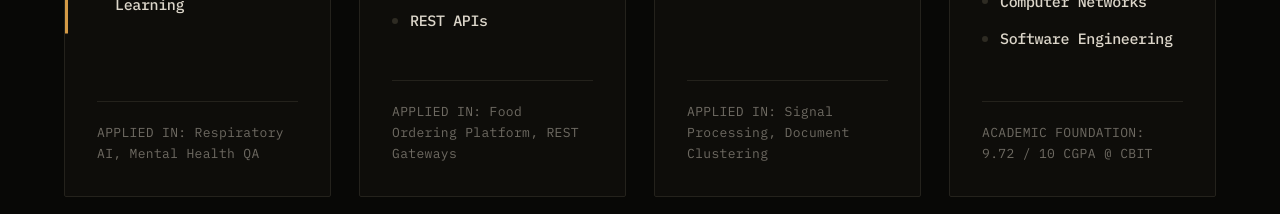
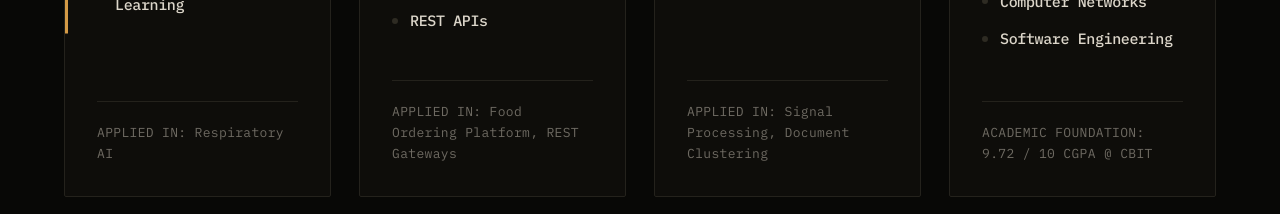
Before and after one commit to Jhansi1717/MyPortfolio, a React (Vite) app: page / in a window 1280 px wide. Shown: the part 6580-6794 px from the top of the page. Built offline with nearby package versions, Linux system fonts and the light colour scheme.

Commit message:
Portfolio final cleanup: portfolioData.ts

```diff
--- a/src/data/portfolioData.ts
+++ b/src/data/portfolioData.ts
@@ -28,8 +28,6 @@ export const profileData: Profile = {
   name: 'Jhansi Bhukya',
   titles: [
     'AI/ML Engineer',
-    'AI Systems Builder',
-    'Full-Stack Engineer',
   ],
   tagline: 'Engineering intelligent machine systems and scalable full-stack architectures.',
   summary:
@@ -235,7 +233,7 @@ export const engineeringSnapshotData: SnapshotCategory[] = [
     code: '01 / AI & ML',
     name: 'AI / MACHINE LEARNING',
     subtitle: 'Neural Architectures & Algorithmic Learning',
-    evidence: 'APPLIED IN: Respiratory AI, Mental Health QA',
+    evidence: 'APPLIED IN: Respiratory AI',
     skills: [
       'Machine Learning',
       'Deep Learning',
@@ -310,7 +308,7 @@ export const internshipExperienceData: InternshipExperience = {
   focusLabels: ['DATA SCIENCE', 'MACHINE LEARNING', 'DATA PROCESSING'],
   scopeNote:
     'Focused on developing data science pipelines, automated preprocessing workflows, and applied machine learning integration.',
-  verificationBadge: 'VERIFIED APPOINTMENT',
+  verificationBadge: 'INDUSTRY INTERNSHIP',
   contributions: [
     'Designed and implemented data preprocessing pipelines for machine learning workflows.',
     'Developed exploratory data analysis scripts to evaluate data quality and feature distributions.',
```
